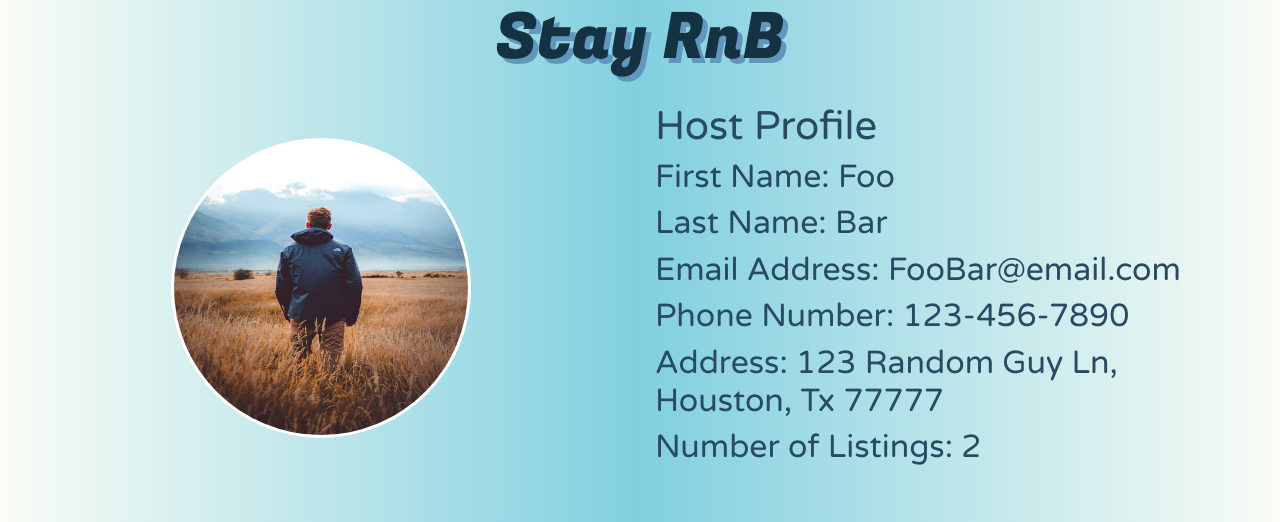
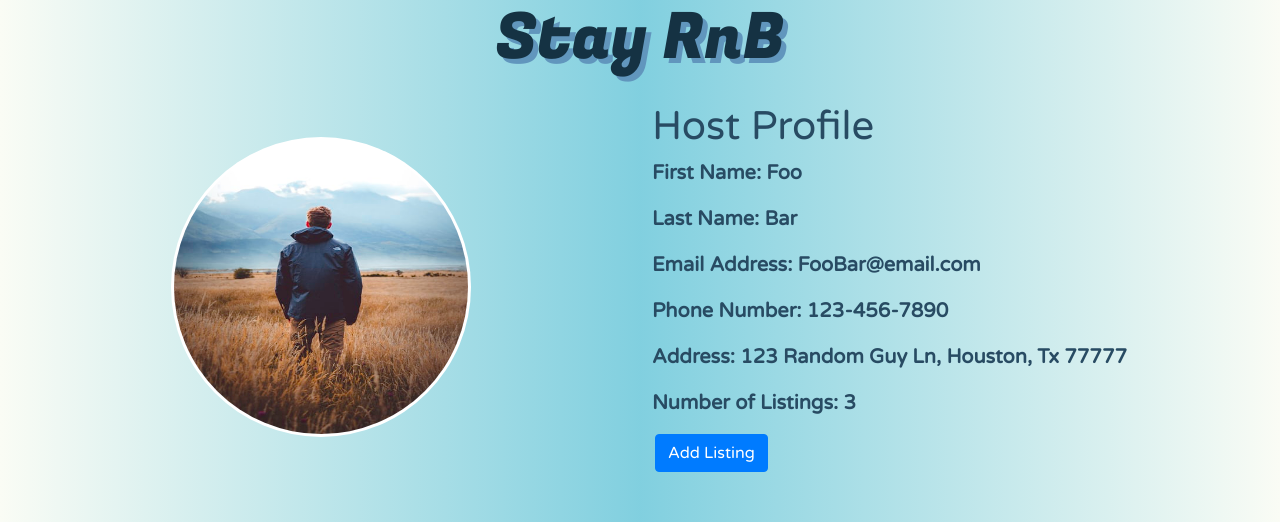
Before and after one commit to code-monkey713/Stay-RnB-Web, a React (Create React App) app: page /profile in a window 1280 px wide. Shown: the top 522 px of the page. Built offline with nearby package versions, Linux system fonts and the light colour scheme; the HTML template or start-up script is replaced by a standard one.

Commit message:
added button to add new listing

```diff
--- a/src/components/Profiles/HostProfile.js
+++ b/src/components/Profiles/HostProfile.js
@@ -1,6 +1,7 @@
 import React from "react";
 import Man from "../../assets/Man.jpg";
 import { HostListingCard } from "../../components/ListingCards/HostListingCard";
+import { Link } from "react-router-dom";
 
 export const HostProfile = () => {
   return (
@@ -10,23 +11,33 @@ export const HostProfile = () => {
           <img src={Man} className="img-fluid userImage" />
         </div>
         <div className="col">
-          <h1>Host Profile</h1>
-          <h2>First Name: Foo</h2>
-          <h2>Last Name: Bar</h2>
-          <h2>Email Address: FooBar@email.com</h2>
-          <h2>Phone Number: 123-456-7890</h2>
-          <h2>Address: 123 Random Guy Ln, Houston, Tx 77777</h2>
-          <h2>Number of Listings: 2</h2>
+          <div className="row">
+            <h1>Host Profile</h1>
+            <p className="fs-5">First Name: Foo</p>
+            <p className="fs-5">Last Name: Bar</p>
+            <p className="fs-5">Email Address: FooBar@email.com</p>
+            <p className="fs-5">Phone Number: 123-456-7890</p>
+            <p className="fs-5">
+              Address: 123 Random Guy Ln, Houston, Tx 77777
+            </p>
+            <p className="fs-5">Number of Listings: 3</p>
+          </div>
+          <div className="row">
+            <div className="col">
+              <Link to="/addlisting" className="btn btn-primary">
+                Add Listing
+              </Link>
+            </div>
+          </div>
         </div>
       </div>
 
       <h3 className="text-center mt-5 mb-3">My Listings</h3>
 
       <div className="row d-flex justify-content-center">
-          <HostListingCard />
-          <HostListingCard />
-          <HostListingCard />
-
+        <HostListingCard />
+        <HostListingCard />
+        <HostListingCard />
       </div>
     </>
   );
```
